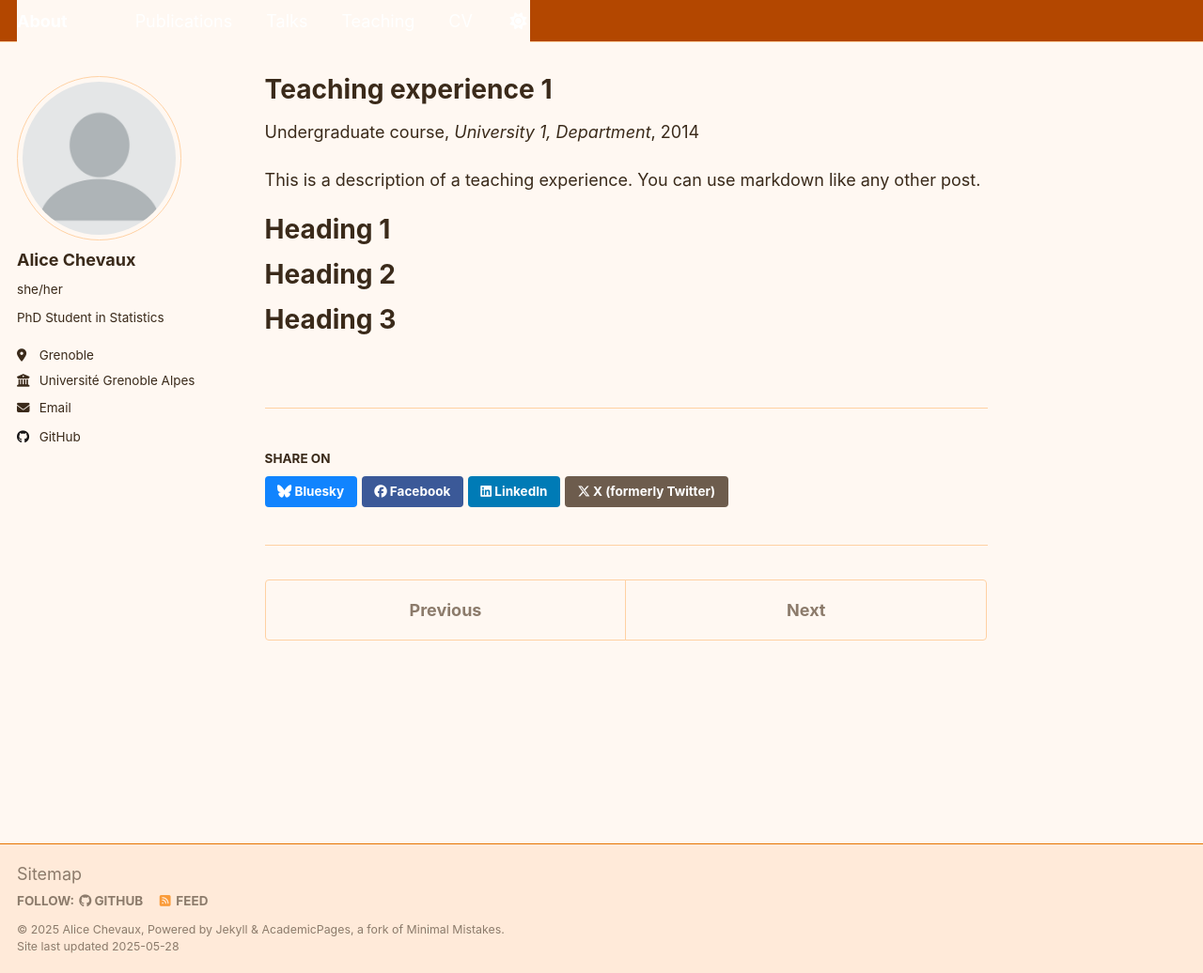
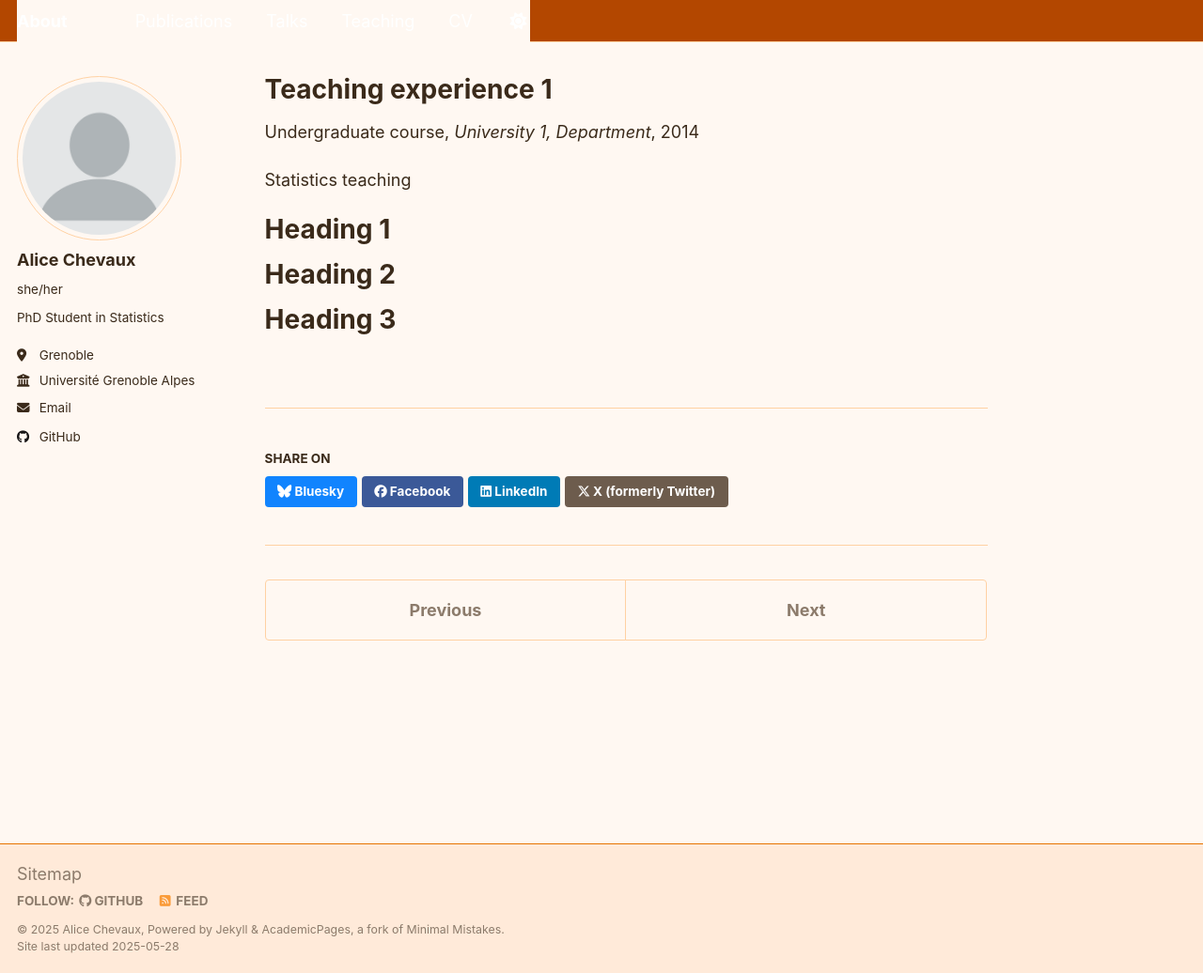
Before and after one commit to alicechevaux/alicechevaux.github.io, a Jekyll site: the page built from _teaching/2014-spring-teaching-1.md, in a window 1280 px wide and 1036 px high. Shown: the whole window at 94% size. Built offline with Jekyll 4.4.1, drawn with Linux system fonts in a browser that asks for light colours.

Commit message:
Update 2014-spring-teaching-1.md

```diff
--- a/_teaching/2014-spring-teaching-1.md
+++ b/_teaching/2014-spring-teaching-1.md
@@ -8,7 +8,7 @@ date: 2014-01-01
 location: "City, Country"
 ---
 
-This is a description of a teaching experience. You can use markdown like any other post.
+Statistics teaching
 
 Heading 1
 ======
```
